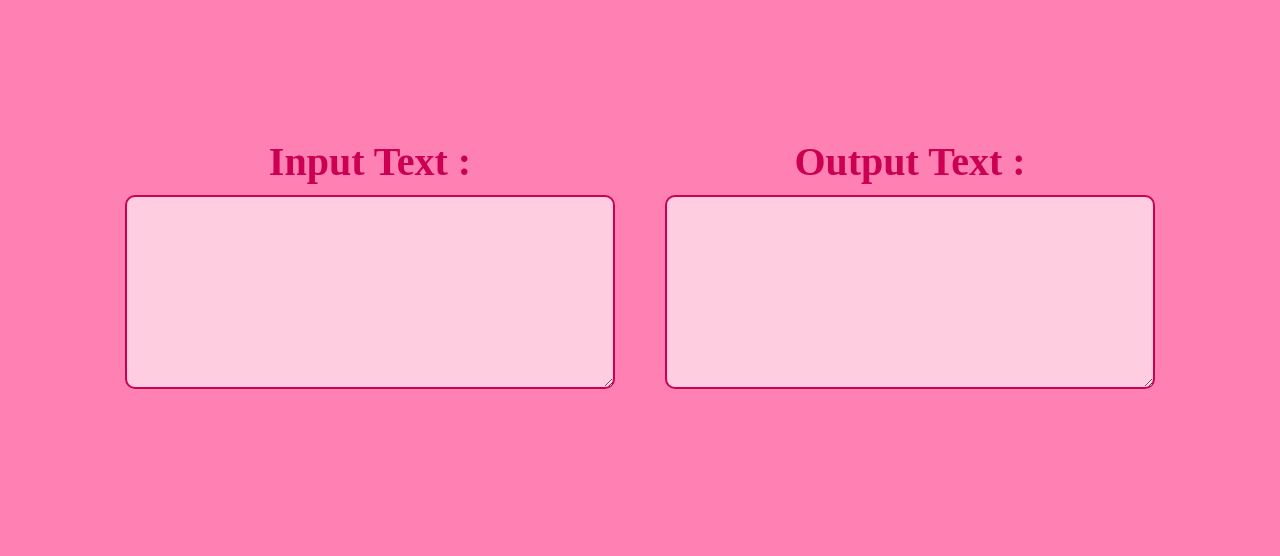
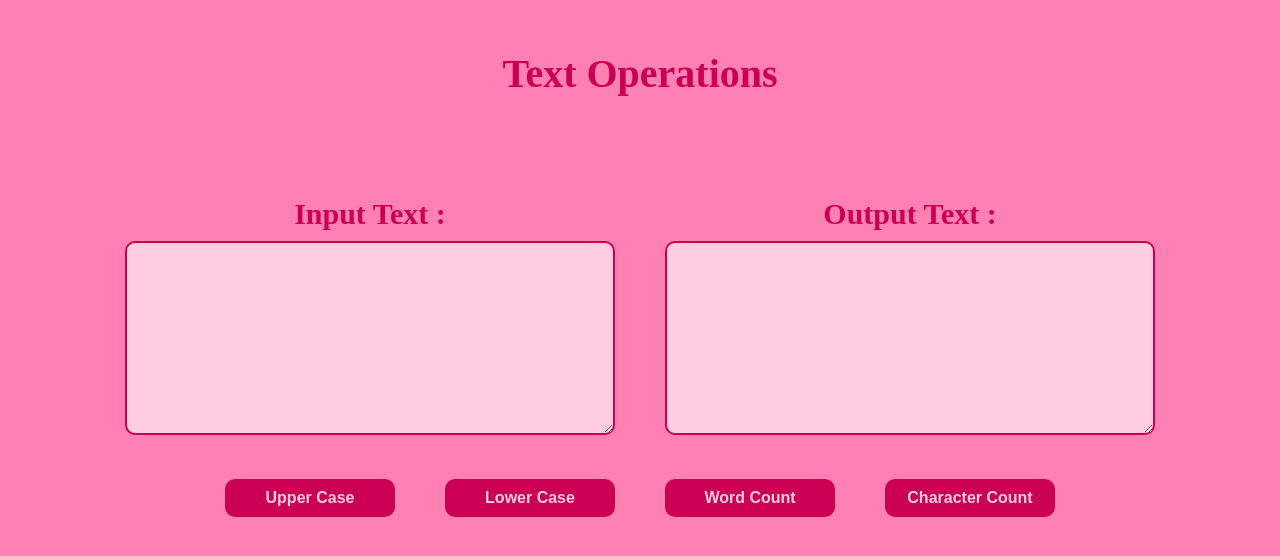
Before and after one commit to Vrush2004/Assignment-29, a plain HTML site: page index.html in a window 1280 px wide. Drawn offline with Linux system fonts and the light colour scheme.

Commit message:
text operation

```diff
--- a/index.html
+++ b/index.html
@@ -7,15 +7,22 @@
     <title>Assignment 29</title>
 </head>
 <body>
+    <h1>Text Operations</h1>
     <div class="text_container">
         <div class="text">
-            <h1>Input Text : </h1>
-            <textarea name="" id="" cols="50" rows="10"></textarea>
+            <h2>Input Text : </h2>
+            <textarea id="input" cols="50" rows="10"></textarea>
         </div>
         <div class="text">
-            <h1>Output Text :</h1>
-            <textarea name="" id="" cols="50" rows="10"></textarea>
+            <h2>Output Text :</h2>
+            <textarea id="output" cols="50" rows="10"></textarea>
         </div>
+    </div>
+    <div class="btn_container">
+        <button class="btn" id="upper_case" onclick="handleUpperCase()">Upper Case</button>
+        <button class="btn" id="lower_case" onclick="handleLowerCase()">Lower Case</button>
+        <button class="btn" id="word_count" onclick="handleWordCount()">Word Count</button>
+        <button class="btn" id="character_count" onclick="handleCharacterCount()">Character Count</button>
     </div>
     <script src="script.js"></script>
 </body>
--- a/style.css
+++ b/style.css
@@ -11,15 +11,21 @@ body{
     display: flex;
     flex-direction: row;
     justify-content: center;
-    margin-top: 10%;
-    height: 100vh;
+    margin-top: 7%;
     text-align: center;
     gap: 50px;
 }
 h1{
-    padding: 10px;
     color: #cc0052;
     font-size: 40px;
+    text-align: center;
+    margin-top: 50px;
+}
+h2{
+    color: #cc0052;
+    font-size: 30px;
+    text-align: center;
+    padding: 10px;
 }
 textarea{
     background-color: #ffcce0;
@@ -29,3 +35,25 @@ textarea{
     font-size: 15px;
     color: #cc0052;
 }
+.btn_container{
+    margin-top: 40px;
+    display: flex;
+    flex-direction: row;
+    align-items: center;
+    justify-content: center;
+    gap: 50px;
+}
+.btn{
+    padding: 10px 20px;
+    background-color: #cc0052;
+    color: #ffcce0;
+    border: none;
+    border-radius: 10px;
+    width: 170px;
+    font-size: 16px;
+    font-weight: 700;
+}
+.btn:hover{
+    box-shadow: 0px 0px 20px 3px #e32772;
+    border-radius: 15px;
+}
```
